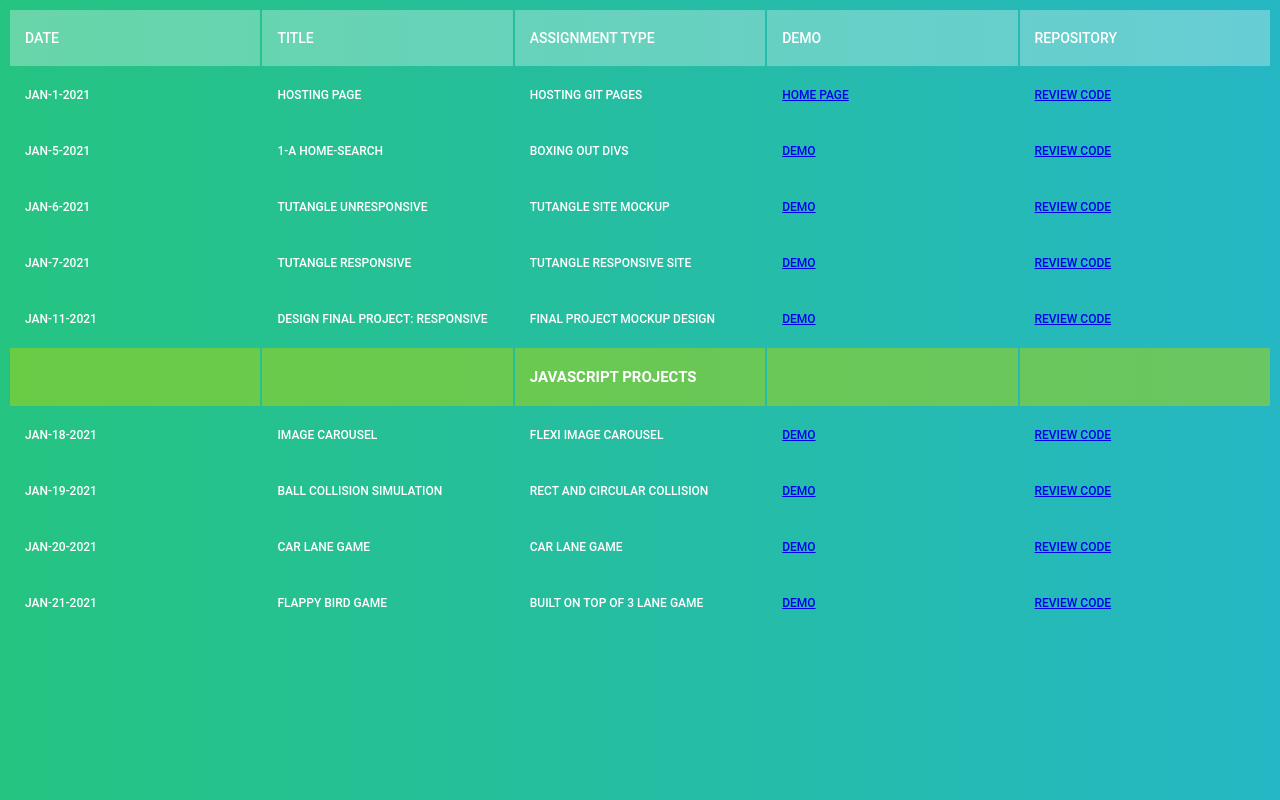
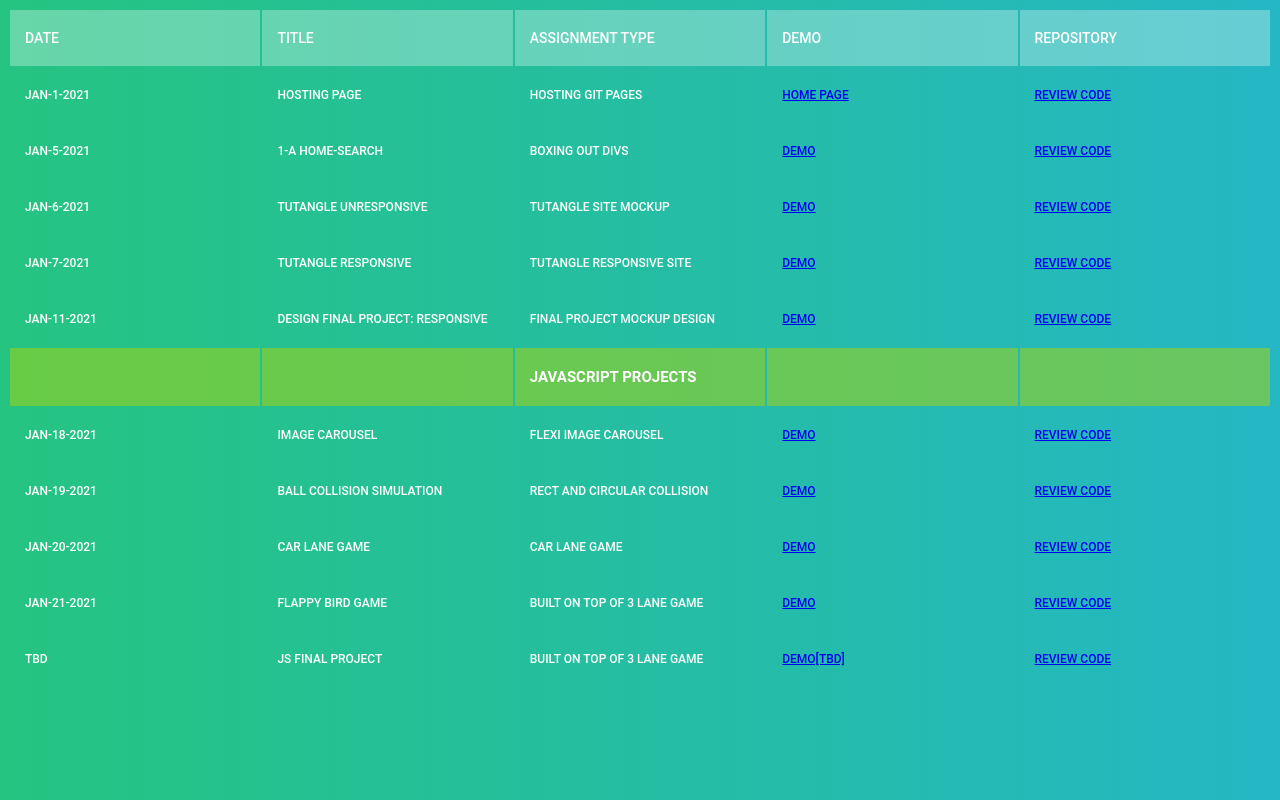
Before and after one commit to beez-dev/beez-dev-github.io, a plain HTML site: page index.html in a window 1280 px wide. Drawn offline with Linux system fonts and the light colour scheme.

Commit message:
code resource added

```diff
--- a/index.html
+++ b/index.html
@@ -101,6 +101,15 @@
                 </tr>
 
 
+                <tr>
+                    <th>TBD</th>
+                    <th>JS final project</th>
+                    <th>built on top of 3 lane game</th>
+                    <th><a href="#">Demo[TBD]</a></th>
+                    <th><a href="https://github.com/beez-dev/3DStructureViewer">Review code</a></th>
+                </tr>
+
+
 
             </thead>
             </tbody>
```
